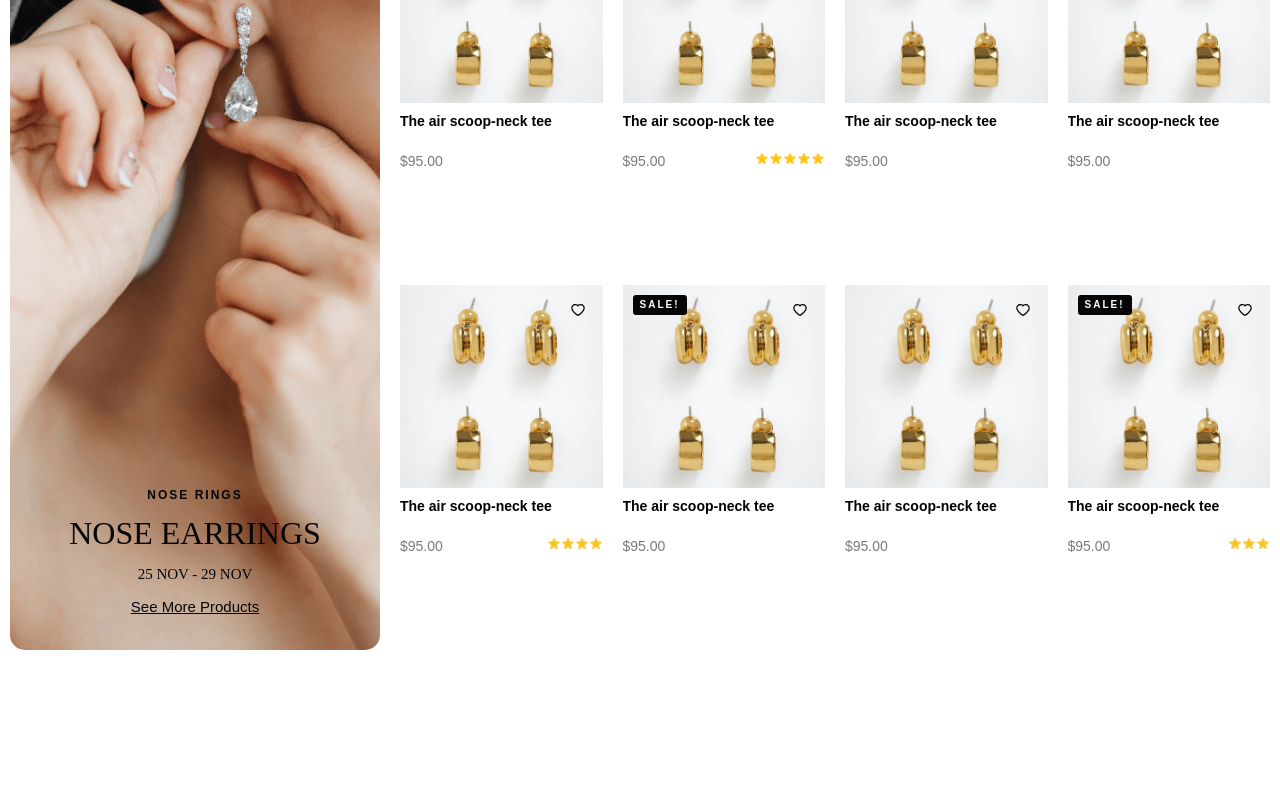
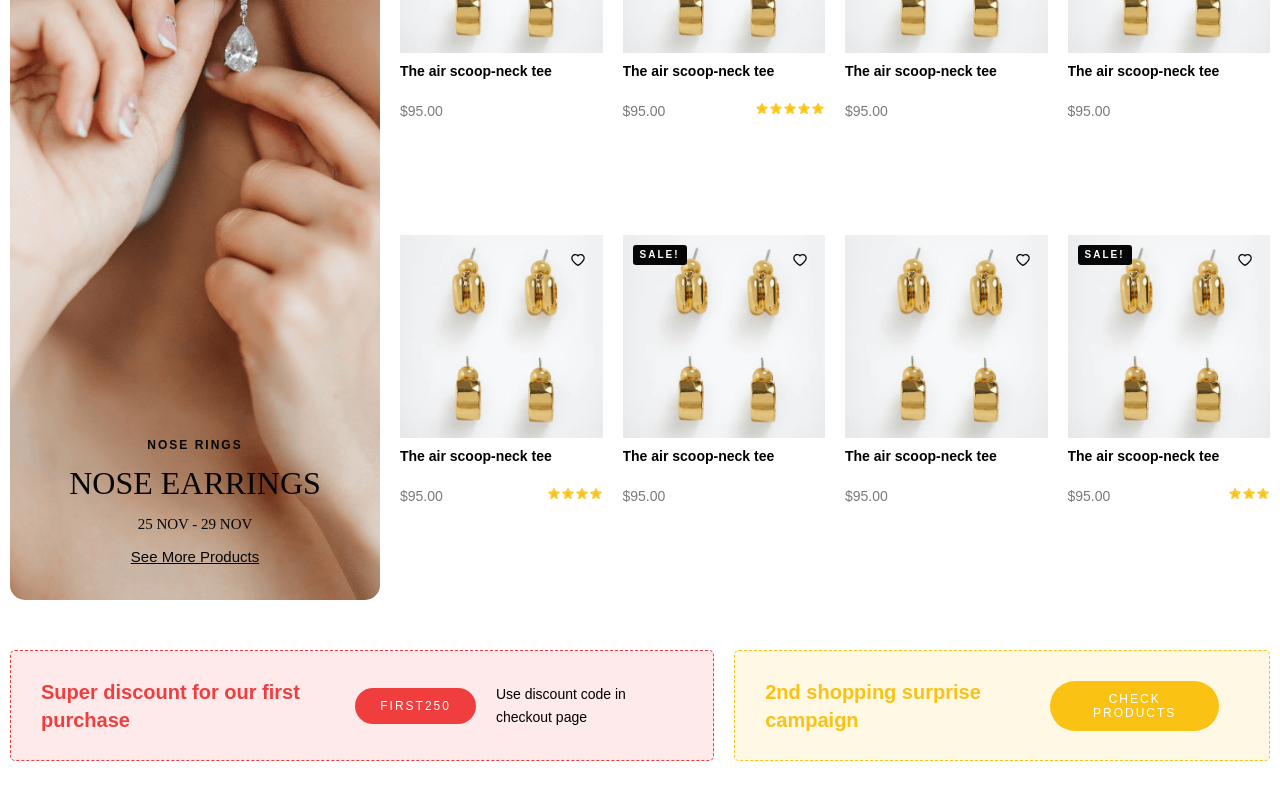
Before and after one commit to Makatka/GolCLaire_store, a React app: page / in a window 1280 px wide. Shown: the part 1290-2090 px from the top of the page. Before the commit the page ends 1940 px from the top, so only its background shows below. Built offline with nearby package versions, Linux system fonts and the light colour scheme.

Commit message:
Alerts in products section

```diff
--- a/src/App.js
+++ b/src/App.js
@@ -6,16 +6,16 @@ import InfoBanner from "./components/organisms/InfoBanner/InfoBanner";
 import ProductsSection from "./components/organisms/TopProductsSection/ProductsSection";
 
 
+
 const App = () => {
 
   return (
     <div>
-
       <TopBar/>
       <Navigation/>
       <Hero/>
       <InfoBanner/>
-      <ProductsSection/>
+      <ProductsSection />
     </div>
   );
 };
--- /dev/null
+++ b/src/components/molecules/AlertBanner/AlertBanner.js
@@ -0,0 +1,15 @@
+import React from 'react';
+import {Button} from "../../atoms/Button/Button";
+import {Alert} from './AlertBanner.styles'
+
+const AlertBanner = ({header, buttonText, description, type}) => {
+  return (
+    <Alert type={type}>
+      <h4>{header}</h4>
+      <Button>{buttonText}</Button>
+      <p>{description}</p>
+    </Alert>
+  );
+};
+
+export default AlertBanner;
--- /dev/null
+++ b/src/components/molecules/AlertBanner/AlertBanner.styles.js
@@ -0,0 +1,41 @@
+import styled from "styled-components";
+import {Button} from "../../atoms/Button/Button";
+
+export const Alert = styled.div`
+  display: flex;
+  justify-content: space-between;
+  align-items: center;
+  border: 1px dashed;
+  border-radius: 5px;
+  padding: 0 30px;
+  background-color: ${({type, theme: {colors}}) => (type === 'red' ? 'rgba(240, 62, 62, .11)' : 'none')};
+  background-color: ${({type, theme: {colors}}) => (type === 'yellow' ? 'rgba(250, 194, 19, .11)' : 'none')};
+  border-color: ${({type, theme: {colors}}) => (type === 'red' ? 'rgba(240, 62, 62)' : 'none')};
+  border-color: ${({type, theme: {colors}}) => (type === 'yellow' ? 'rgba(250, 194, 19)' : 'none')};
+
+
+  h4 {
+    font-weight: 900;
+    font-size: 20px;
+    line-height: 1.4;
+    margin-right: 20px;
+    color: ${({type, theme: {colors}}) => (type === 'red' ? 'rgba(240, 62, 62)' : 'none')};
+    color: ${({type, theme: {colors}}) => (type === 'yellow' ? 'rgba(250, 194, 19)' : 'none')};
+  }
+
+  p {
+    font-size: 14px;
+    line-height: 1.6;
+    margin-left: 20px;
+  }
+
+  ${Button} {
+    background-color: ${({type, theme: {colors}}) => (type === 'red' ? 'rgba(240, 62, 62)' : 'none')};
+    background-color: ${({type, theme: {colors}}) => (type === 'yellow' ? 'rgba(250, 194, 19)' : 'none')};
+    border-radius: 30px;
+    padding: 11px 25px;
+    letter-spacing: 2px;
+    text-transform: uppercase;
+    font-size: 12px;
+  }
+`
--- a/src/components/organisms/TopProductsSection/ProductsSection.js
+++ b/src/components/organisms/TopProductsSection/ProductsSection.js
@@ -4,6 +4,8 @@ import Banner from "../../molecules/Banner/Banner";
 import ProductCart from "../../molecules/ProductCard/ProductCart";
 import {ProductsWrapper, Wrapper} from './ProductsSection.styles'
 import productImage from '../../../assets/image/products/37000208_OR_B-450x450.jpg'
+import {AlertWrapper} from "../../templates/AlertWrapper/AlertWrapper";
+import AlertBanner from "../../molecules/AlertBanner/AlertBanner";
 
 
 const ProductsSectionStyles = () => {
@@ -22,6 +24,10 @@ const ProductsSectionStyles = () => {
           <ProductCart sale img={productImage} rating={3}/>
         </ProductsWrapper>
       </Wrapper>
+      <AlertWrapper>
+        <AlertBanner type='red' header='Super discount for our first purchase' description='Use discount code in checkout page' buttonText='first250'/>
+        <AlertBanner type='yellow' header='2nd shopping surprise campaign'  buttonText='check products'/>
+      </AlertWrapper>
     </Container>
   );
 };
--- a/src/components/organisms/TopProductsSection/ProductsSection.styles.js
+++ b/src/components/organisms/TopProductsSection/ProductsSection.styles.js
@@ -3,11 +3,20 @@ import bannerImg from '../../../assets/image/banner2.png'
 
 import {BannerText, BannerWrapper} from "../../molecules/Banner/Banner.styles";
 
+
+export const ProductsWrapper = styled.div`
+  display: grid;
+  grid-template-columns: repeat(4, 1fr);
+  gap: 20px;
+  width: 100%;
+
+  `
+
 export const Wrapper = styled.article`
   display: flex;
   justify-content: space-between;
   width: 100%;
-  margin-top: 100px;
+
 
   ${BannerWrapper} {
     background-image: url(${bannerImg});
@@ -20,15 +29,27 @@ export const Wrapper = styled.article`
     }
   }
 
-`
-export const ProductsWrapper = styled.div`
-  display: grid;
-  grid-template-columns: repeat(4, 1fr);
-  gap: 20px;
-  width: 100%;
+  @media screen and (max-width: 1200px){
+    ${ProductsWrapper}{
+      grid-template-columns: repeat(3, 1fr);
+    }
+  }
 
-  @media screen and (max-width: 1200px){
-    grid-template-columns: repeat(3, 1fr);
+  @media screen and (max-width: 992px) {
+    flex-direction: column-reverse;
+    ${ProductsWrapper} {
+      grid-template-columns: repeat(4, 1fr);
+    }
+    ${BannerWrapper} {
+      height: 300px;
+      margin-top: 50px;
+    }
+  }
+
+  @media screen and (max-width: 576px){
+    ${ProductsWrapper}{
+      grid-template-columns: repeat(3, 1fr);
+    }
   }
 
 `
--- /dev/null
+++ b/src/components/templates/AlertWrapper/AlertWrapper.js
@@ -0,0 +1,13 @@
+import styled from "styled-components";
+
+export const AlertWrapper = styled.section`
+  display: flex;
+  width: 100%;
+  justify-content: space-between;
+  margin: 50px 0;
+  gap: 20px;
+
+  @media screen and (max-width: 992px) {
+    flex-direction: column;
+  }
+`
```
